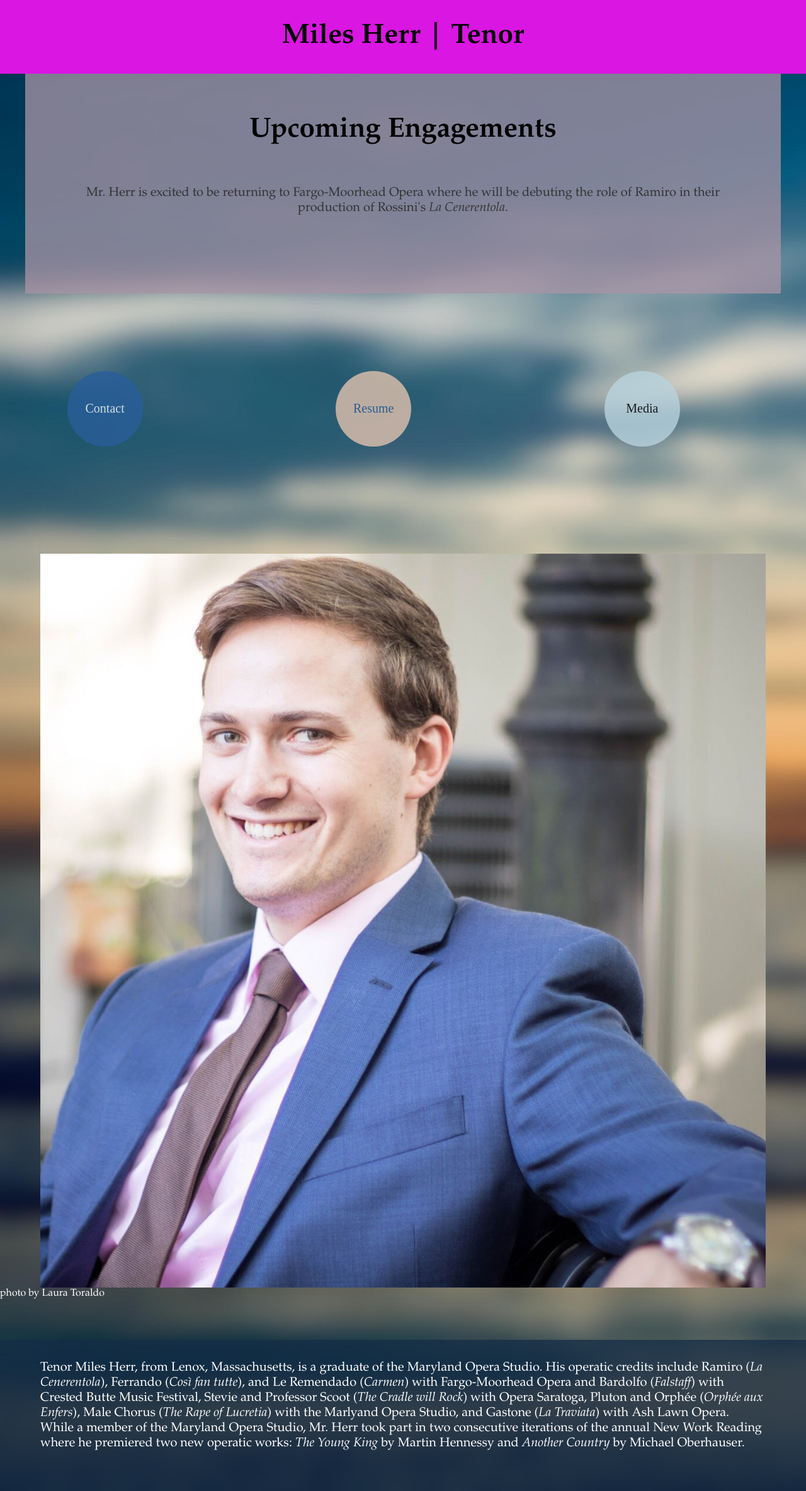
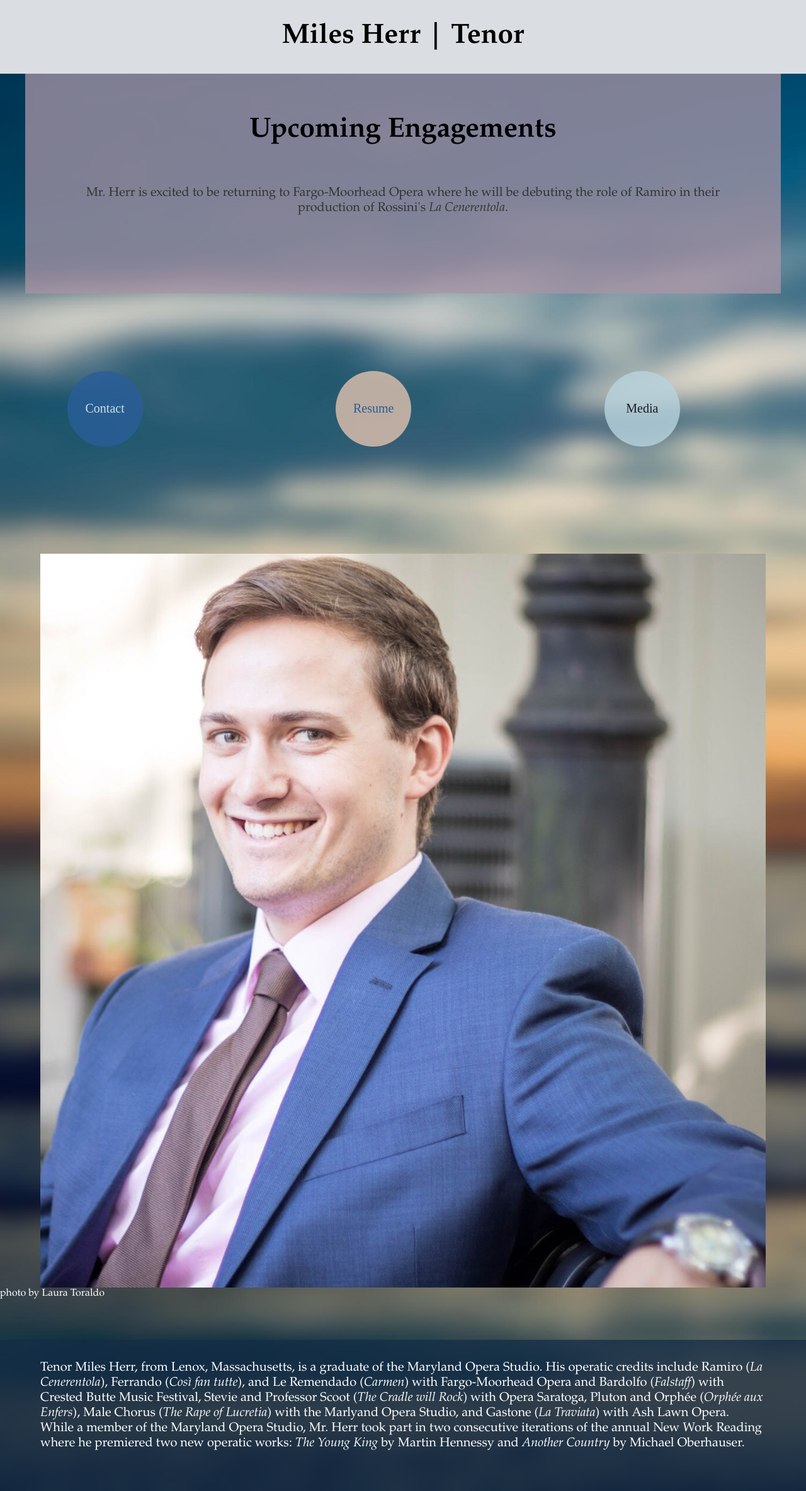
Before and after one commit to leemlb06pmi/leemlb06pmi.github.io, a Jekyll site: the page built from index.html, in a window 1280 px wide. Shown: the whole page at 63% size. Built offline with Jekyll 4.4.1, drawn with Linux system fonts in a browser that asks for light colours.

Commit message:
Update default.html

```diff
--- a/_layouts/default.html
+++ b/_layouts/default.html
@@ -6,7 +6,7 @@
 			<link rel="stylesheet" type="text/css" href="/css/main.css">
 		</head>
 		<body>
-			<div style="background-color:rgb(218,22,226);">
+			<div style="background-color:rgb(218,222,226);">
 				<h1 style="padding:2.5%">Miles Herr | Tenor</h1>
 			<!--
 			<nav>
```
